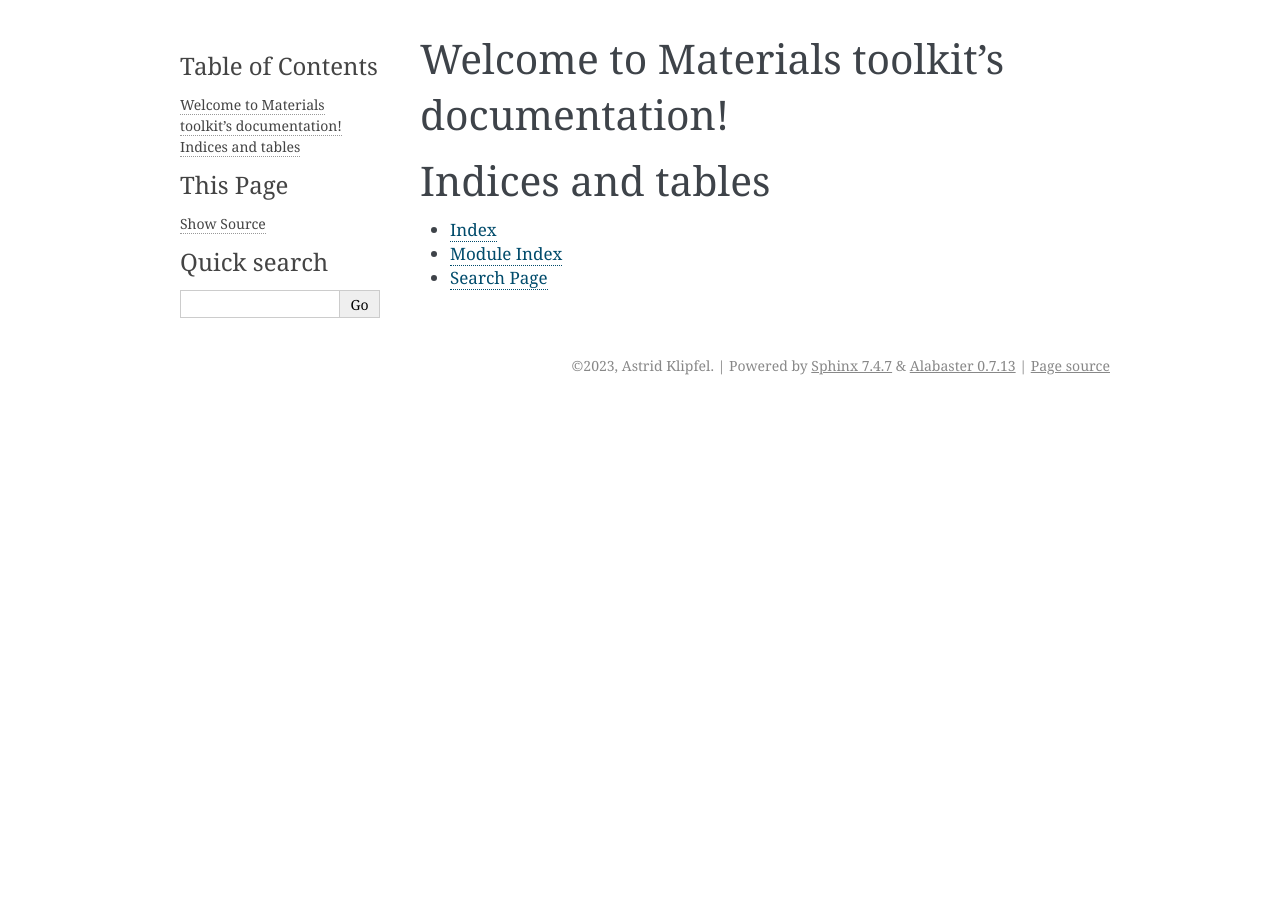
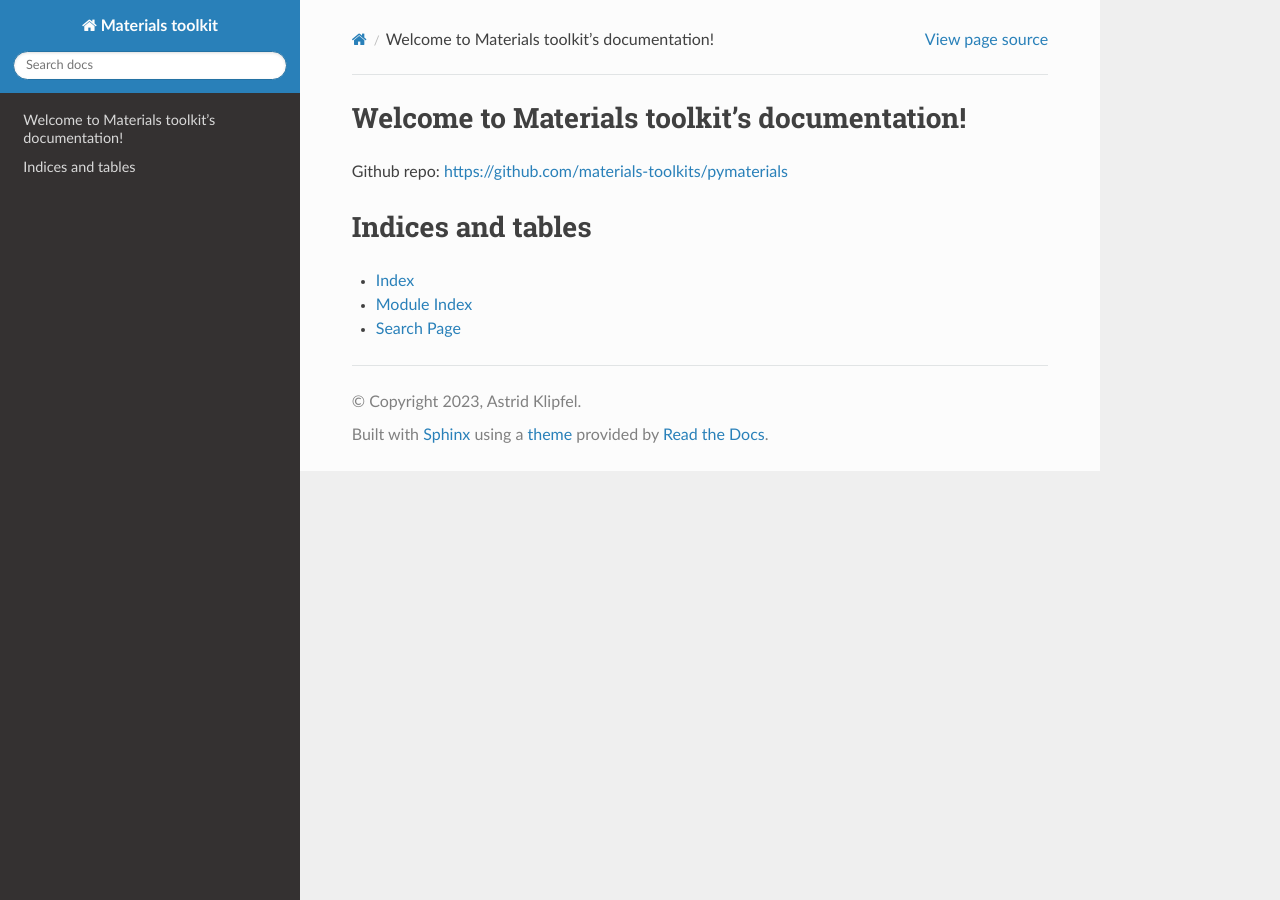
Before and after one commit to materials-toolkits/pymaterials, a Sphinx documentation site: the page built from docs/index.rst, in a window 1280 px wide. Built offline with Sphinx 7.4.7 and the Read the Docs theme 2.0.0, drawn with Linux system fonts in a browser that asks for light colours.

Commit message:
add basic information on readme and add read the doc them to sphinx

```diff
--- a/docs/conf.py
+++ b/docs/conf.py
@@ -6,22 +6,21 @@
 # -- Project information -----------------------------------------------------
 # https://www.sphinx-doc.org/en/master/usage/configuration.html#project-information
 
-project = 'Materials toolkit'
-copyright = '2023, Astrid Klipfel'
-author = 'Astrid Klipfel'
+project = "Materials toolkit"
+copyright = "2023, Astrid Klipfel"
+author = "Astrid Klipfel"
 
 # -- General configuration ---------------------------------------------------
 # https://www.sphinx-doc.org/en/master/usage/configuration.html#general-configuration
 
 extensions = ["myst_parser"]
 
-templates_path = ['_templates']
-exclude_patterns = ['_build', 'Thumbs.db', '.DS_Store']
-
+templates_path = ["_templates"]
+exclude_patterns = ["_build", "Thumbs.db", ".DS_Store"]
 
 
 # -- Options for HTML output -------------------------------------------------
 # https://www.sphinx-doc.org/en/master/usage/configuration.html#options-for-html-output
 
-html_theme = 'alabaster'
-html_static_path = ['_static']
+html_theme = "sphinx_rtd_theme"
+html_static_path = ["_static"]
--- a/docs/index.rst
+++ b/docs/index.rst
@@ -5,6 +5,8 @@
 
 Welcome to Materials toolkit's documentation!
 =============================================
+
+Github repo: https://github.com/materials-toolkits/pymaterials
 
 .. toctree::
    :maxdepth: 2
--- a/pyproject.toml
+++ b/pyproject.toml
@@ -22,6 +22,7 @@ optional = true
 
 [tool.poetry.group.docs.dependencies]
 sphinx = "^7.2"
+sphinx-rtd-theme = "*"
 myst-parser = "*"
 
 [[tool.poetry.source]]
```
Also changed, not shown: README.md (+16 -1 lines).
